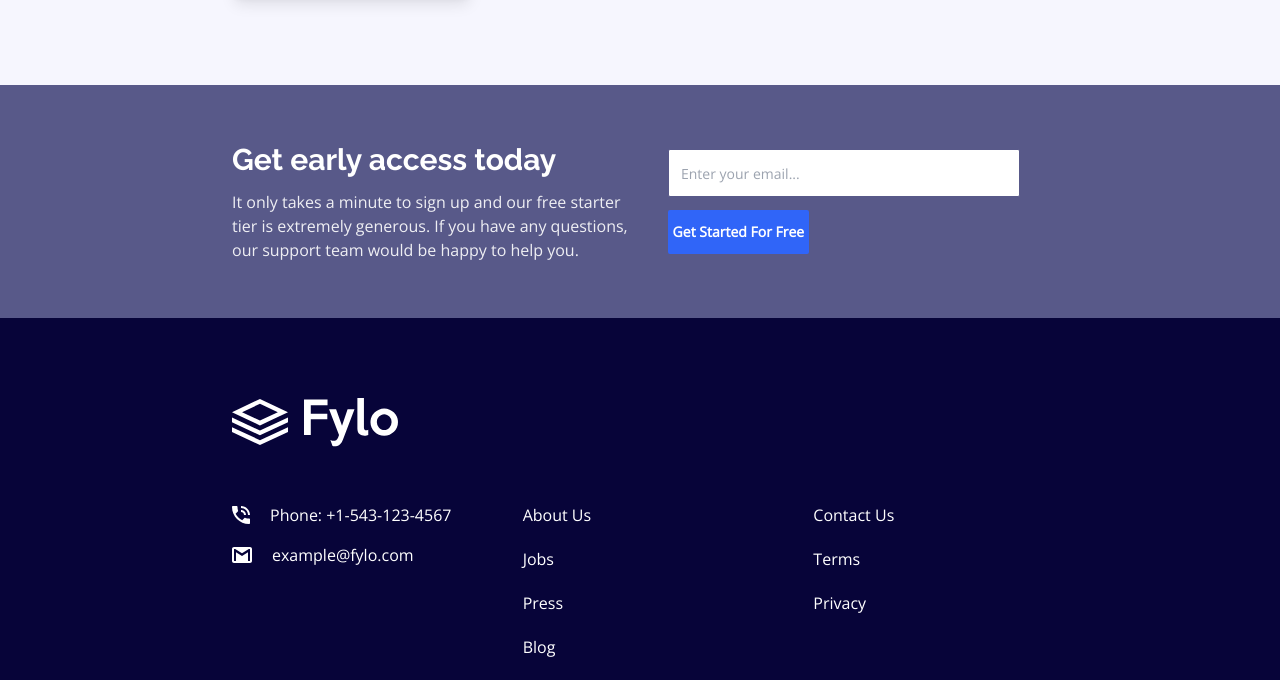
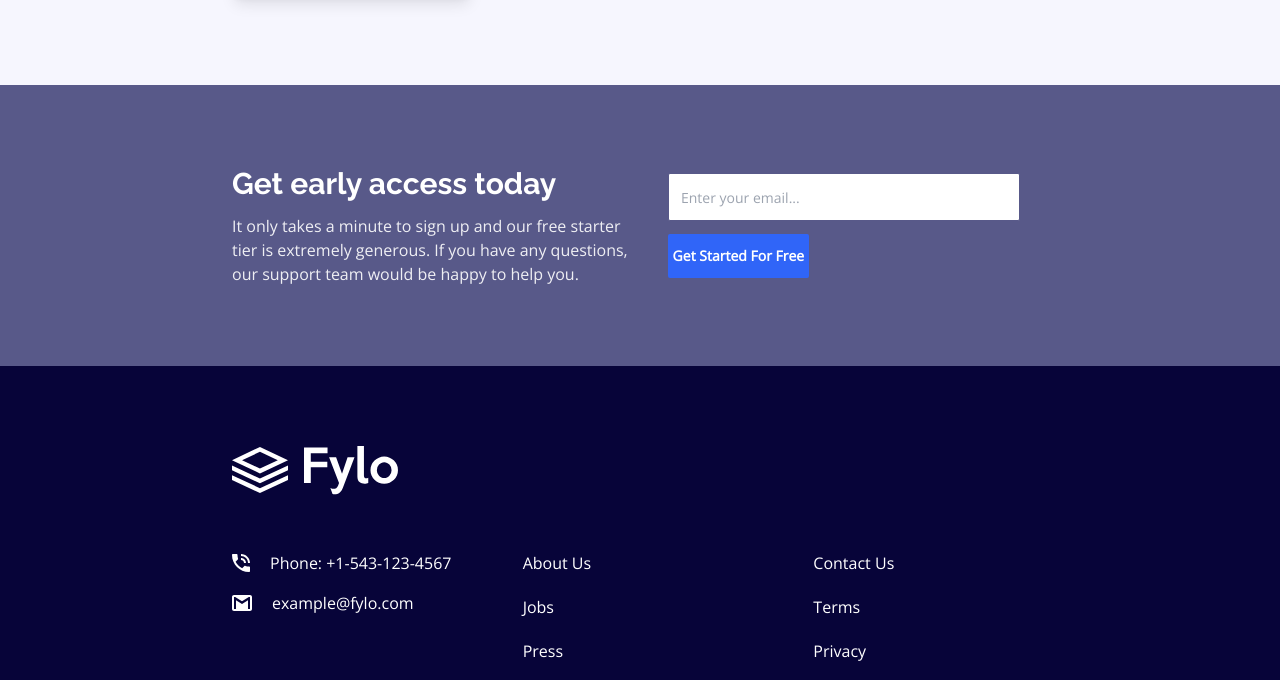
Before and after one commit to amirhazizi/fylo-landing-page-with-two-column-layout, a website: page index.html in a window 1280 px wide. Shown: the part 1105-1785 px from the top of the page. Drawn offline with nearby package versions, Linux system fonts and the light colour scheme.

Commit message:
update README.md

```diff
--- a/index.html
+++ b/index.html
@@ -231,7 +231,7 @@
     <section class="bg-cl_DesaturatedBlue">
       <!-- container -->
       <div
-        class="md:mx-auto p-6 py-12 md:flex md:justify-between md:max-w-3xl md:items-center md:p-10 lg:max-w-4xl lx:max-w-custom"
+        class="md:mx-auto p-6 py-12 md:flex md:justify-between md:max-w-3xl md:items-center md:p-10 lg:max-w-4xl lg:py-16 lx:max-w-custom"
       >
         <!-- text article -->
         <article
```
Also changed, not shown: README.md, css/styles.css, images/screenshot.png (added).
